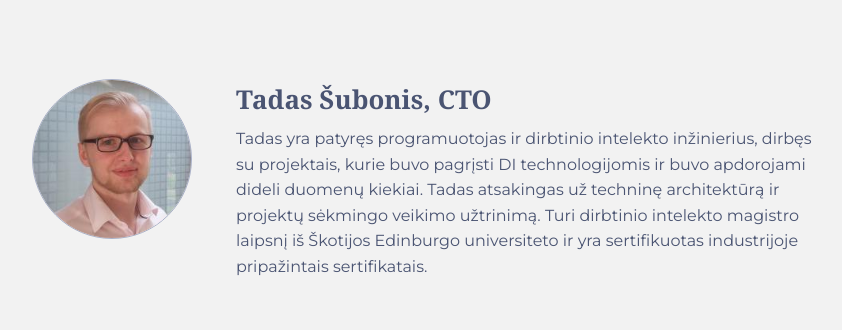
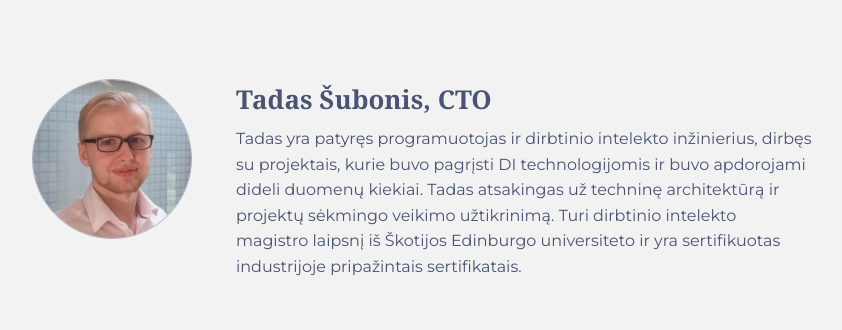
Before and after one commit to wittykiosk/tdi_webpage_aai-labs_lt, a plain HTML site: page index.html in a window 1280 px wide. Shown: the part 4940-5270 px from the top of the page, without its empty margins (266-1108 px from the left). Drawn offline with Linux system fonts and the light colour scheme; a web font is replaced by a local one.

Commit message:
fixed typo in tadas description

```diff
--- a/index.html
+++ b/index.html
@@ -256,7 +256,7 @@
                     Tadas yra patyręs programuotojas ir dirbtinio intelekto inžinierius, dirbęs su projektais,
                     kurie buvo pagrįsti DI technologijomis ir buvo apdorojami dideli duomenų kiekiai.
 
-                    Tadas atsakingas už techninę architektūrą ir projektų sėkmingo veikimo užtrinimą.
+                    Tadas atsakingas už techninę architektūrą ir projektų sėkmingo veikimo užtikrinimą.
 
                     Turi dirbtinio intelekto magistro laipsnį iš Škotijos Edinburgo universiteto ir yra sertifikuotas
                     industrijoje pripažintais sertifikatais.
```
